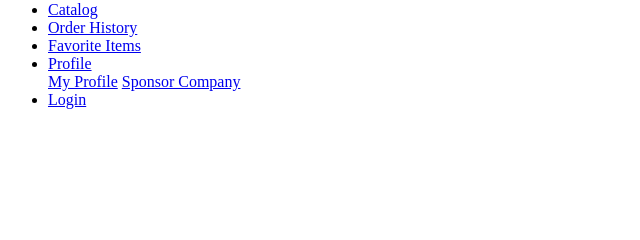
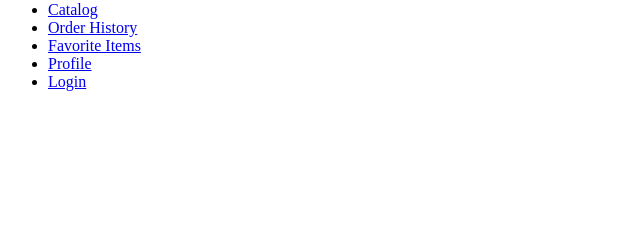
Before and after one commit to mludwig91/CapstoneProject, a Django app: template core/templates/core/driver_navbar.html in a window 1280 px wide. Shown: the part 65-305 px from the top of the page, without its empty margins (0-640 px from the left). Run offline with Django 3.2, Linux system fonts and the light colour scheme; the template is opened without the code that fills it, so the values that code supplies are empty.

Commit message:
deleted about page

```diff
--- a/core/templates/core/driver_navbar.html
+++ b/core/templates/core/driver_navbar.html
@@ -28,17 +28,11 @@
             <a class="nav-link" href="{% url 'catalog:browse_favorites' %}">Favorite Items</a>
             </li>
 
+            <li class="nav-item">
+                <a class="nav-link" href="{% url 'accounts:profile' %}">Profile</a>
+                </li>
 
-            <!-- Dropdown -->
-            <li class="nav-item dropdown">
-                <a class="nav-link dropdown-toggle" href="{% url 'accounts:profile' %}" id="navbardrop" data-toggle="dropdown">
-                Profile
-                </a>
-                <div class="dropdown-menu">
-                <a class="dropdown-item" href="{% url 'accounts:profile' %}">My Profile</a>
-                <a class="dropdown-item" href="{% url 'accounts:sponsor_about_page_D' %}"> Sponsor Company </a>
-                </div>
-            </li>
+
 
             <li class="nav-item">
                 {% if user.is_authenticated %}
--- a/core/templates/core/sponsor_navbar.html
+++ b/core/templates/core/sponsor_navbar.html
@@ -24,9 +24,6 @@
                 <a class="nav-link" href="{% url 'accounts:profile' %}">Profile</a>
             </li>
 
-            <li class="nav-item">
-                <a class="nav-link" href="{% url 'accounts:sponsor_about_page_S' %}"> About </a>
-            </li>
 
             <li class="nav-item">
                 <a class="nav-link" href="{% url 'accounts:user_management' %}">Company Users</a>
```
